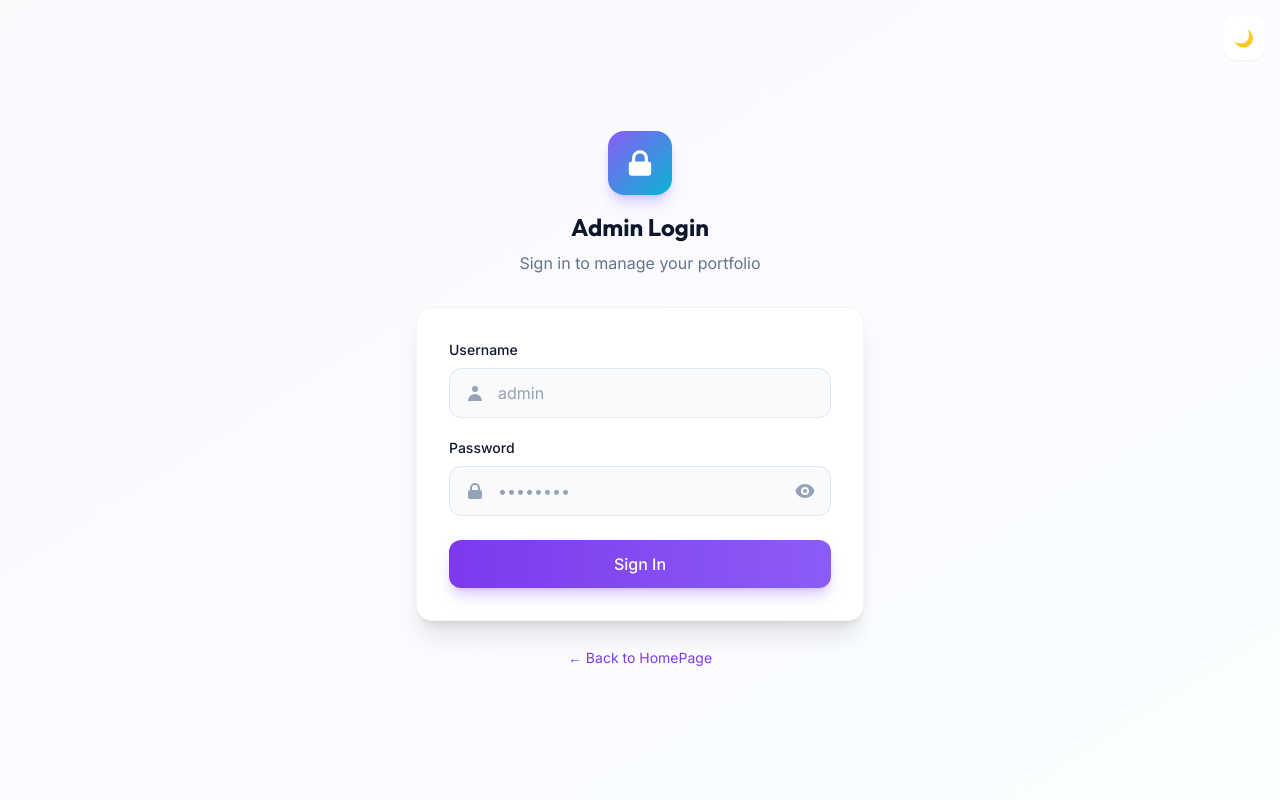
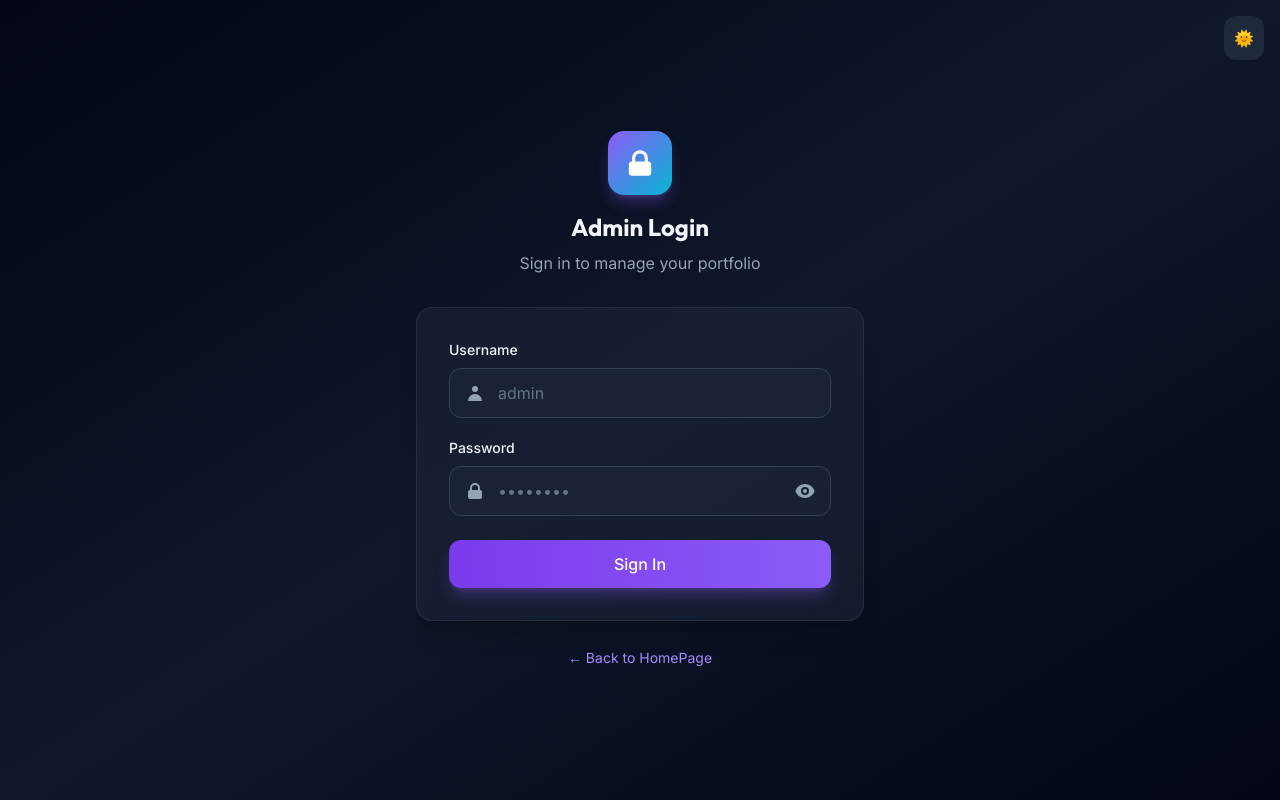
Before and after one commit to hieund97/my-portfolio, a React (Vite) app in the folder client/: page /admin/login in a window 1280 px wide. Built offline with nearby package versions, Linux system fonts and the light colour scheme.

Commit message:
fix force dark mode

```diff
--- a/client/index.html
+++ b/client/index.html
@@ -1,5 +1,5 @@
 <!DOCTYPE html>
-<html lang="en">
+<html lang="en" class="dark">
   <head>
     <meta charset="UTF-8" />
     <link rel="icon" type="image/svg+xml" href="/trace.svg" />
--- a/client/src/contexts/ThemeContext.jsx
+++ b/client/src/contexts/ThemeContext.jsx
@@ -14,7 +14,7 @@
   const [isDark, setIsDark] = useState(() => {
     const saved = localStorage.getItem('theme');
     if (saved) return saved === 'dark';
-    return window.matchMedia('(prefers-color-scheme: dark)').matches;
+    return true; // Force default to dark
   });
 
   useEffect(() => {
```
